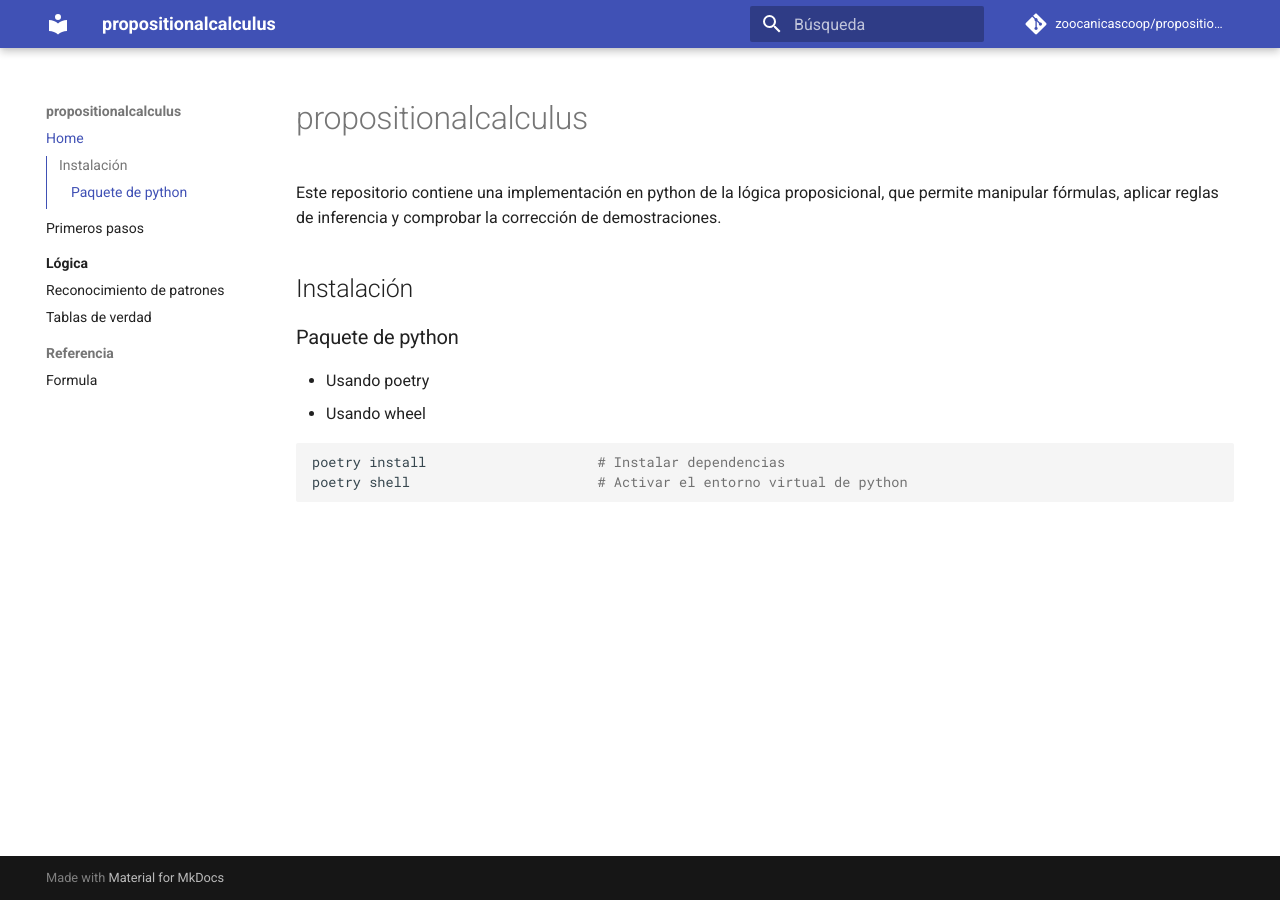
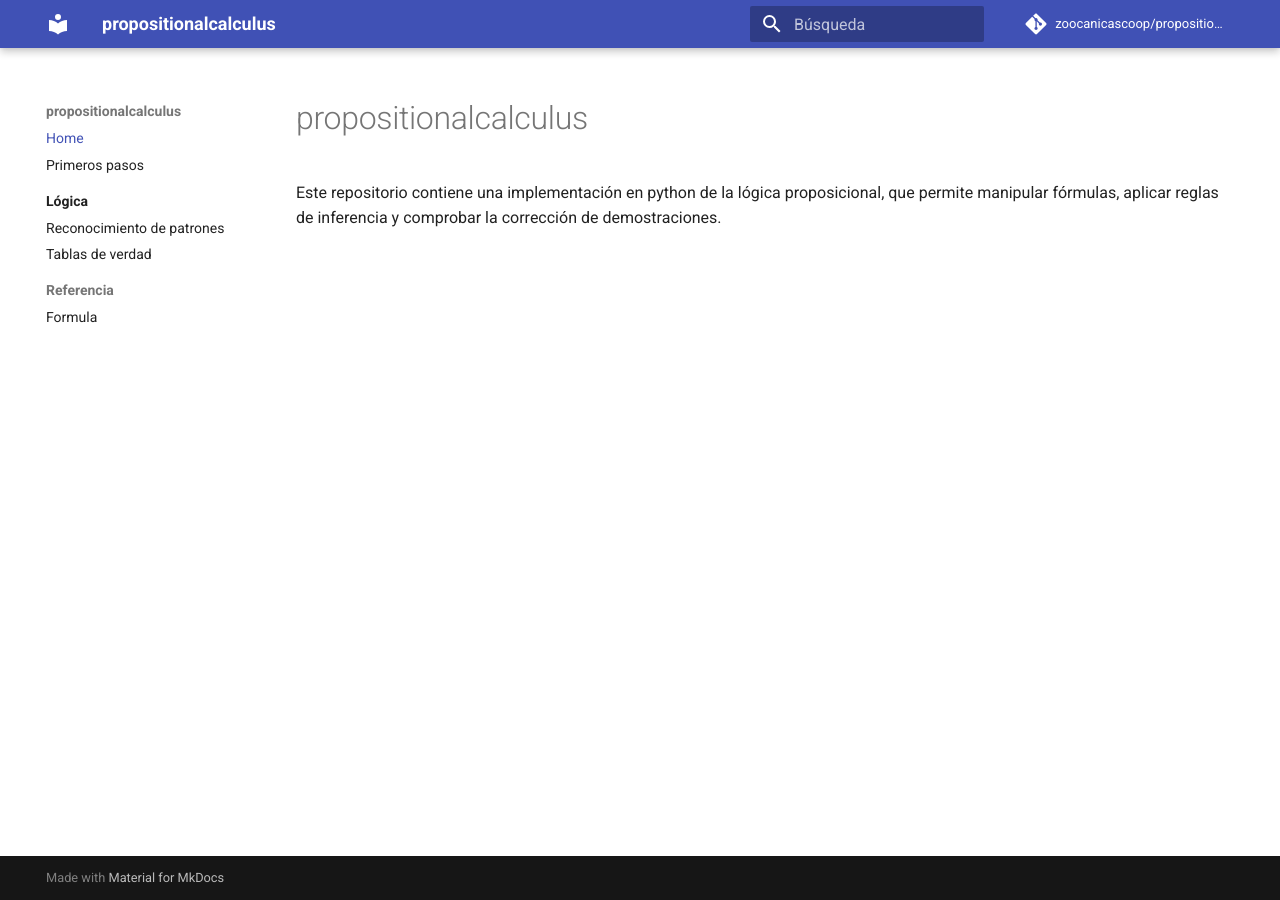
Before and after one commit to zoocanicascoop/propositionalcalculus, an MkDocs documentation site: the page built from docs/index.md, in a window 1280 px wide. Built offline with MkDocs 1.6.1 and Material for MkDocs 9.7.7, drawn with Linux system fonts in a browser that asks for light colours; comment, search, counter and statistics services are not loaded.

Commit message:
Eliminando instrucciones antiguas del index de los docs

````diff
--- a/docs/index.md
+++ b/docs/index.md
@@ -3,15 +3,3 @@
 Este repositorio contiene una implementación en python de la lógica
 proposicional, que permite manipular fórmulas, aplicar reglas de inferencia y
 comprobar la corrección de demostraciones.
-
-## Instalación
-
-### Paquete de python
-
-- Usando poetry
-- Usando wheel
-
-```bash
-poetry install                     # Instalar dependencias
-poetry shell                       # Activar el entorno virtual de python
-```
````
